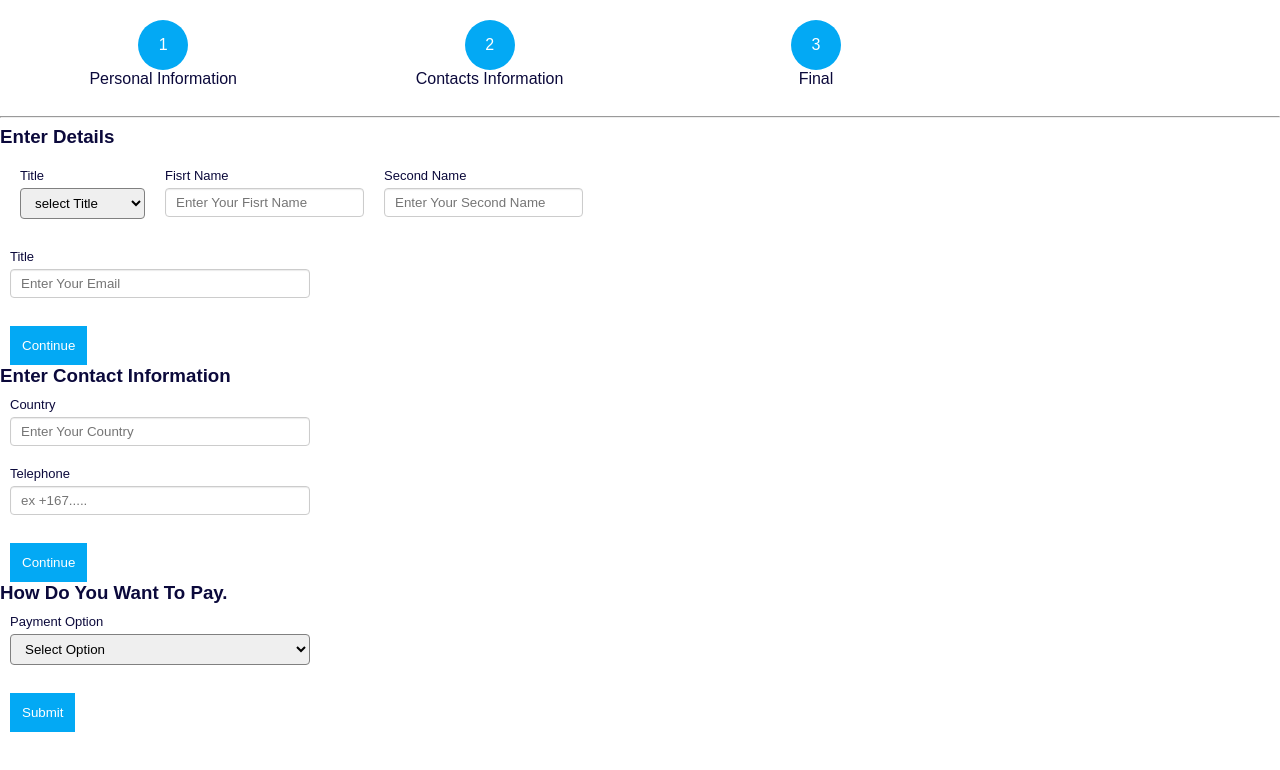
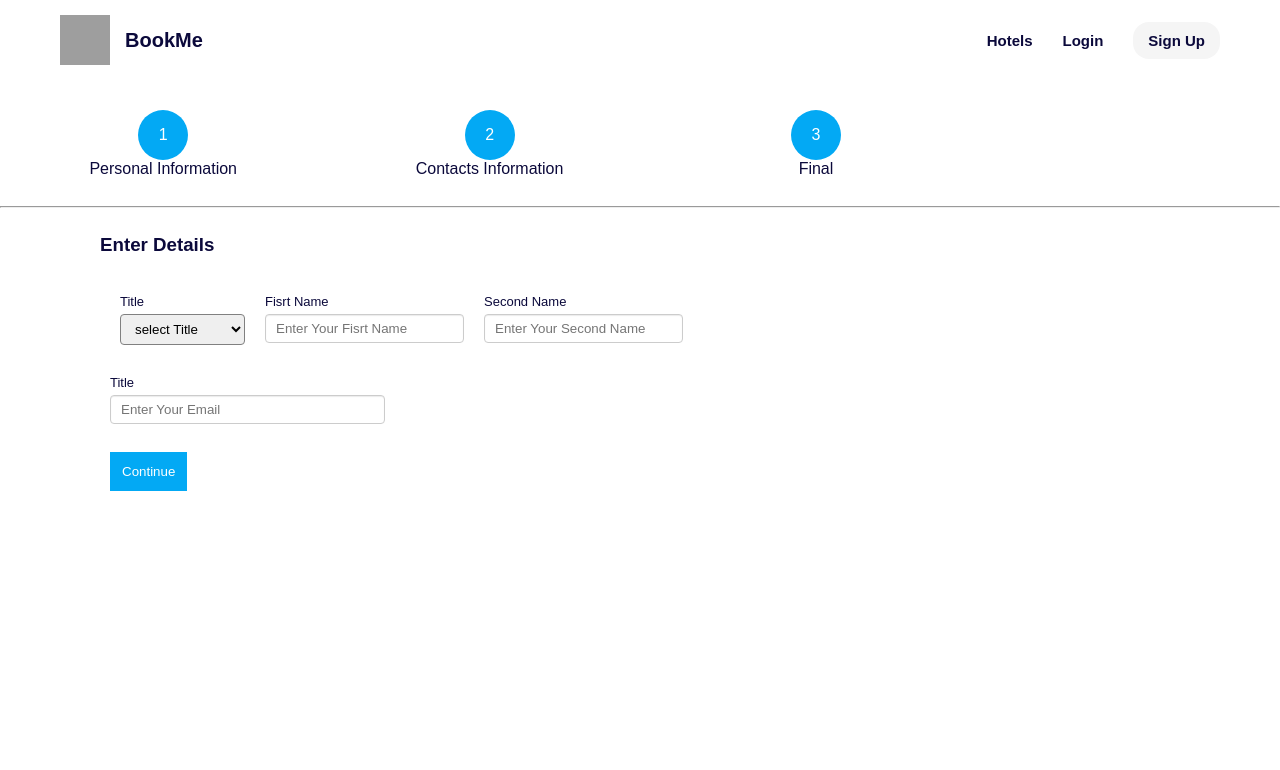
Before and after one commit to alaintresor/book-me-fe, a React (Create React App) app: page /checkout in a window 1280 px wide. Shown: the top 770 px of the page. Built offline with nearby package versions, Linux system fonts and the light colour scheme; grey boxes are pictures that could not be loaded.

Commit message:
checkout second

```diff
--- a/src/pages/checkout.js
+++ b/src/pages/checkout.js
@@ -1,31 +1,61 @@
 import React from 'react';
 import TopNavbar from '../components/Nav/TopNavbar';
 function CheckOut() {
+
+    const hideSecond=()=>{
+        document.getElementById('first').style.display="none"
+        document.getElementById('second').style.display="block"
+        document.getElementById('third').style.display="none"
+        console.log("hello")
+    }
+
+    const hideFirst=()=>{
+        document.getElementById('first').style.display="block"
+        document.getElementById('second').style.display="none"
+        document.getElementById('third').style.display="none"
+        console.log("hello")
+    }
+    const hideThird=()=>{
+        document.getElementById('first').style.display="none"
+        document.getElementById('second').style.display="none"
+        document.getElementById('third').style.display="block"
+        console.log("hello")
+    }
+
     return (
         <>
-
-           <div>
+   <TopNavbar />
+   <br></br>
+   <br></br>
+   <br></br>
+   <br></br>
+   <br></br>
+           <div >
             <div className='stepper'>
               <div className='step-one'>
-                <div className='step-number'>
+                <div onClick={hideFirst} className='step-number'>
                     <p>1</p>
                 </div>
                 <p>Personal Information</p>
               </div>
               <div className='step-one'>
-              <div className='step-number'>  <p>2</p></div>
+              <div onClick={hideSecond} className='step-number'>  <p>2</p></div>
               <p>Contacts Information</p>
 
               </div>
               <div className='step-one'>
-              <div className='step-number'>  <p>3</p></div>
+              <div className='step-number' onClick={hideThird}>  <p>3</p></div>
               <p>Final</p>
 
               </div>
             </div>
             <hr></hr>
-            <div className='form-first'>
+            <div style={{marginLeft:"100px"}}>
+            <div id='first' className='form-first'>
+            <br></br>
                 <p><h3>Enter Details</h3></p>
+                <br></br>
+
                  <form>
                    <div className='form'>
                    <div className='form-names'>
@@ -68,7 +98,7 @@ function CheckOut() {
                    </div>
                  </form>
             </div>
-            <div className='form-first'>
+            <div id='second' className='form-second' style={{display:"none"}}>
                 <p><h3>Enter Contact Information</h3></p>
                  <form>
                    <div className='form'>
@@ -96,7 +126,7 @@ function CheckOut() {
                  </form>
             </div>
 
-            <div className='form-first'>
+            <div id='third' className='form-first' style={{display:"none"}}>
                 <p><h3>How Do You Want To Pay.</h3></p>
                  <form>
                    <div className='form'>
@@ -123,6 +153,7 @@ function CheckOut() {
                  </form>
             </div>
            </div>
+           </div>
         </>
     );
 }
```
